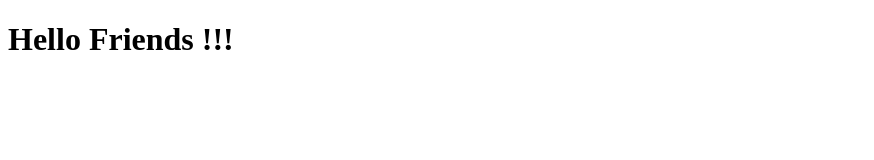
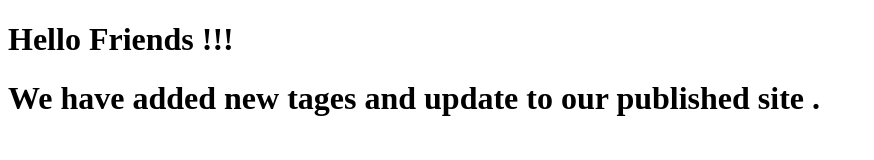
Before and after one commit to Meetcpatel/Continuous-delivery, a plain HTML site: page index.html in a window 1280 px wide. Shown: the whole page, without its empty margins (0-874 px from the left). Drawn offline with Linux system fonts and the light colour scheme.

Commit message:
new line added

```diff
--- a/index.html
+++ b/index.html
@@ -5,5 +5,6 @@
 </head>
 <body>
 <h1>Hello Friends !!!</h1>
+<h1>We have added new tages and update to our published site .</h1>
 </body>
 </HTML>
```
